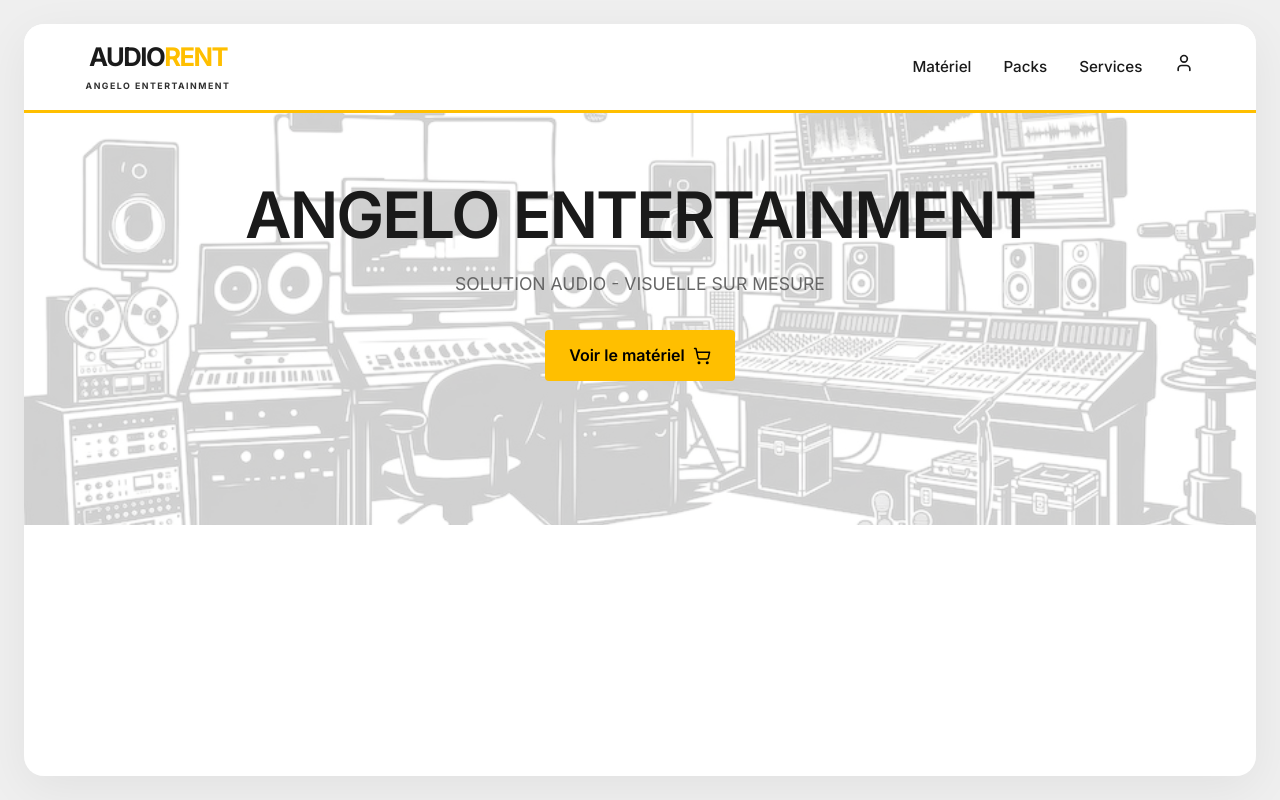
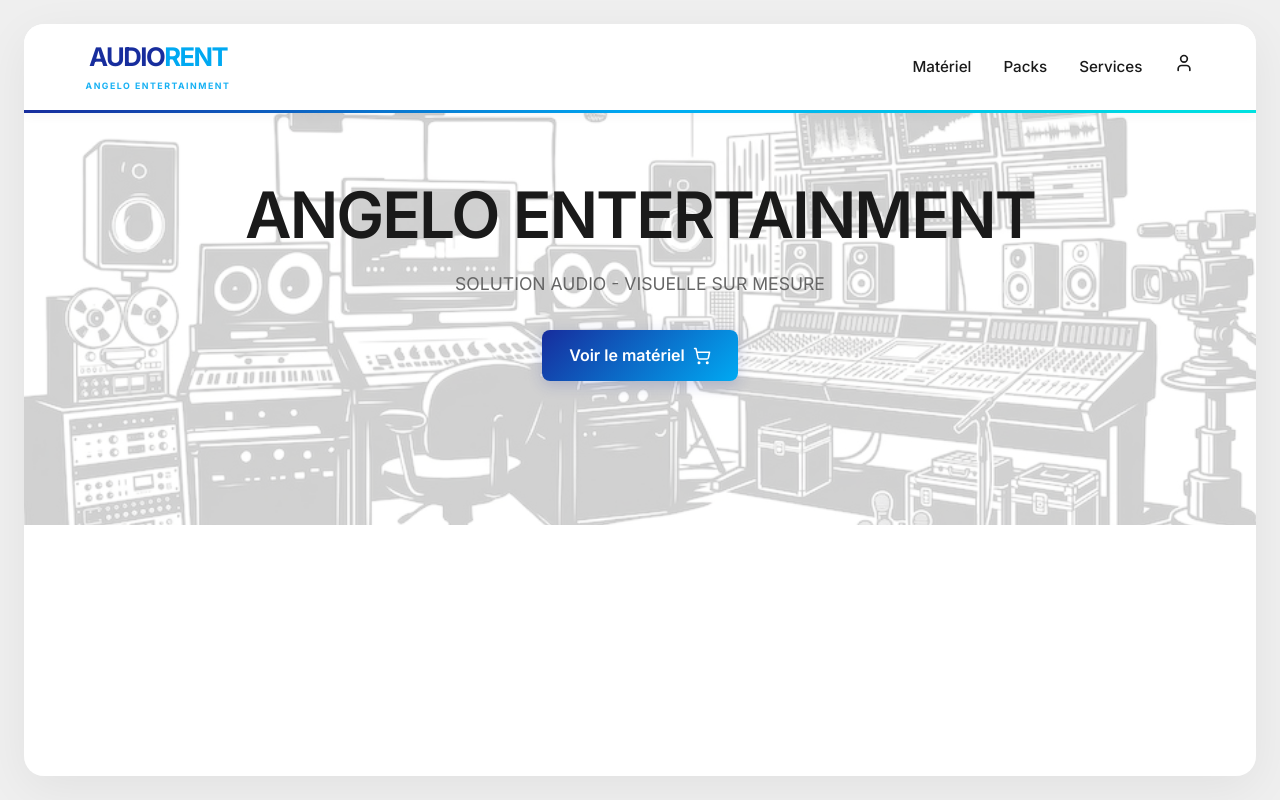
Before and after one commit to Emixam77/plateforme-location-dj, a React (Vite) app in the folder web/: page / in a window 1280 px wide. Built offline with nearby package versions, Linux system fonts and the light colour scheme; no server answers; the database is empty.

Commit message:
Apply new blue/cyan color palette with creative gradients and polished UI

```diff
--- a/web/src/App.tsx
+++ b/web/src/App.tsx
@@ -19,10 +19,10 @@
 
   return (
     <div className="app-container">
-      <header className="header" style={{ borderBottom: '3px solid var(--accent)' }}>
+      <header className="header">
         <Link to="/" className="logo" onClick={() => setIsMenuOpen(false)} style={{ display: 'flex', flexDirection: 'column', lineHeight: '1.1', textDecoration: 'none' }}>
-          <div style={{ fontWeight: 'bold' }}>AUDIO<span style={{ color: 'var(--accent)' }}>RENT</span></div>
-          <span style={{ fontSize: '0.55rem', fontWeight: 'bold', letterSpacing: '1.5px', opacity: 0.9, color: 'var(--text-main)', marginTop: '2px' }}>ANGELO ENTERTAINMENT</span>
+          <div style={{ fontWeight: 'bold', color: 'var(--accent-deep)' }}>AUDIO<span style={{ color: 'var(--accent)' }}>RENT</span></div>
+          <span style={{ fontSize: '0.55rem', fontWeight: 'bold', letterSpacing: '1.5px', opacity: 0.9, color: 'var(--accent)', marginTop: '2px' }}>ANGELO ENTERTAINMENT</span>
         </Link>
 
         {/* Desktop Navigation */}
--- a/web/src/admin.css
+++ b/web/src/admin.css
@@ -8,8 +8,8 @@
   --admin-text: #0f172a;
   --admin-text-muted: #64748b;
 
-  --admin-accent: #6366f1; /* Indigo */
-  --admin-accent-soft: rgba(99, 102, 241, 0.1);
+  --admin-accent: #172D9D; /* Deep Blue from palette */
+  --admin-accent-soft: rgba(23, 45, 157, 0.1);
   --admin-success: #10b981;
   --admin-danger: #ef4444;
   --admin-warning: #f59e0b;
--- a/web/src/index.css
+++ b/web/src/index.css
@@ -6,8 +6,10 @@
   --bg-secondary: #F8F9FA;
   --text-main: #1A1A1A;
   --text-muted: #666666;
-  --accent: #FFBF00; /* Jaune Ambre / Matte Gold */
-  --accent-hover: #E5AB00;
+  --accent: #00A9F2; /* Bleu Vif */
+  --accent-hover: #00E2E0; /* Cyan */
+  --accent-deep: #172D9D; /* Bleu Profond */
+  --accent-gradient: linear-gradient(135deg, #172D9D 0%, #00A9F2 100%);
 
   --font-tech: 'Inter', sans-serif;
   --font-signature: 'Caveat', cursive;
@@ -80,32 +82,34 @@
 
 /* Components */
 .btn-primary {
-  background-color: var(--accent);
-  color: #000;
+  background: var(--accent-gradient);
+  color: #fff;
   font-weight: 600;
-  padding: 0.8rem 1.5rem;
-  border-radius: 4px;
+  padding: 0.8rem 1.7rem;
+  border-radius: 8px;
   display: inline-flex;
   align-items: center;
   gap: 0.5rem;
+  border: none;
+  box-shadow: 0 4px 15px rgba(23, 45, 157, 0.2);
 }
 
 .btn-primary:hover {
-  background-color: var(--accent-hover);
+  filter: brightness(1.1);
   transform: translateY(-2px);
-  box-shadow: var(--shadow-sm);
+  box-shadow: 0 8px 25px rgba(23, 45, 157, 0.3);
 }
 
 .btn-outline {
-  border: 1px solid var(--text-main);
-  color: var(--text-main);
-  font-weight: 500;
+  border: 2px solid var(--accent);
+  color: var(--accent);
+  font-weight: 600;
   padding: 0.8rem 1.5rem;
-  border-radius: 4px;
+  border-radius: 8px;
 }
 
 .btn-outline:hover {
-  background-color: var(--text-main);
+  background-color: var(--accent);
   color: var(--bg-primary);
 }
 
@@ -117,7 +121,8 @@
 }
 
 .header {
-  border-bottom: var(--border-light);
+  border-bottom: 3px solid transparent;
+  border-image: linear-gradient(90deg, #172D9D, #00A9F2, #00E2E0) 1;
   padding: 1.2rem 5%;
   display: flex;
   justify-content: space-between;
@@ -126,6 +131,7 @@
   position: sticky;
   top: 0;
   z-index: 100;
+  box-shadow: 0 4px 10px rgba(0,0,0,0.03);
 }
 
 .logo {
--- a/web/src/pillbar.css
+++ b/web/src/pillbar.css
@@ -55,7 +55,7 @@
 
 .pill-search-btn {
   background: var(--accent);
-  color: #000;
+  color: #fff;
   height: 48px;
   width: 48px;
   border-radius: 50%;
@@ -97,7 +97,7 @@
 
 .dropdown-item:hover {
   background: var(--accent);
-  color: #000;
+  color: #fff;
   transform: translateX(4px);
 }
 
```
